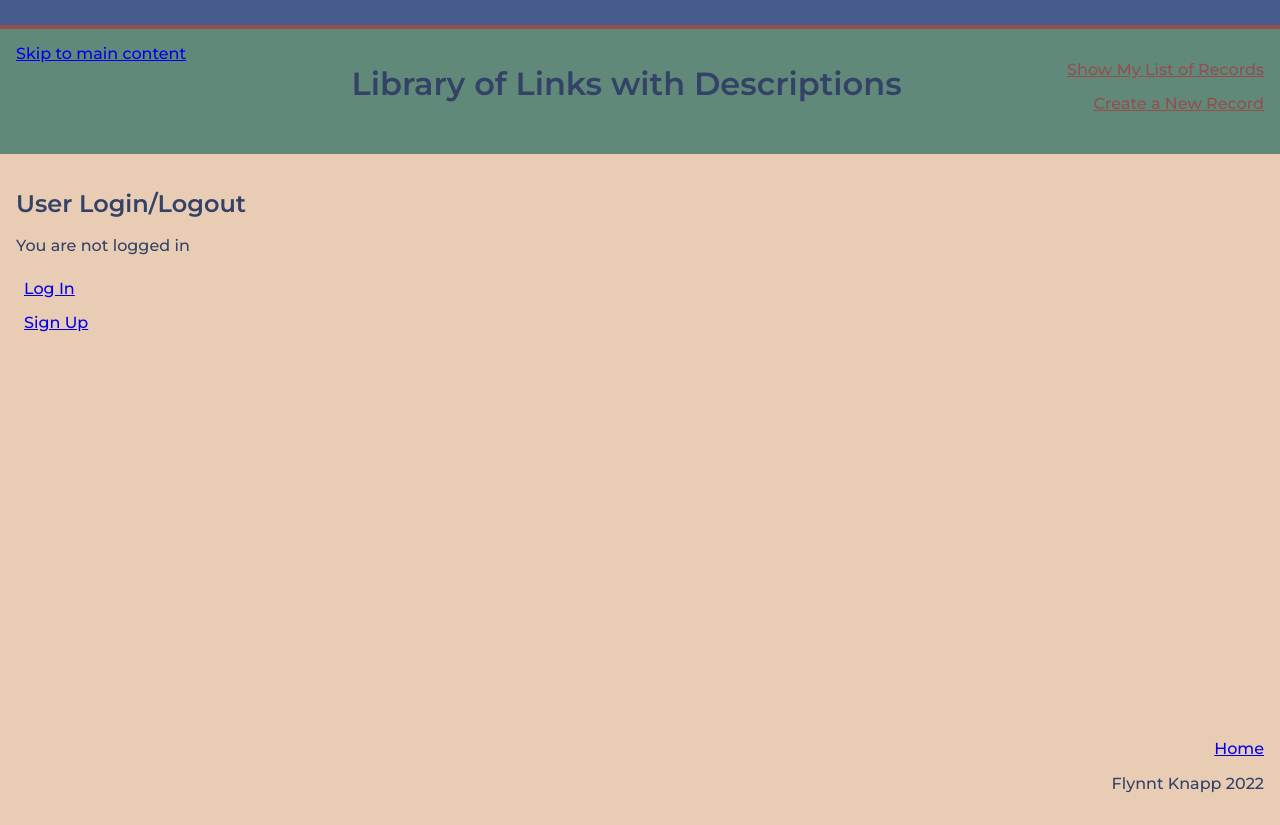
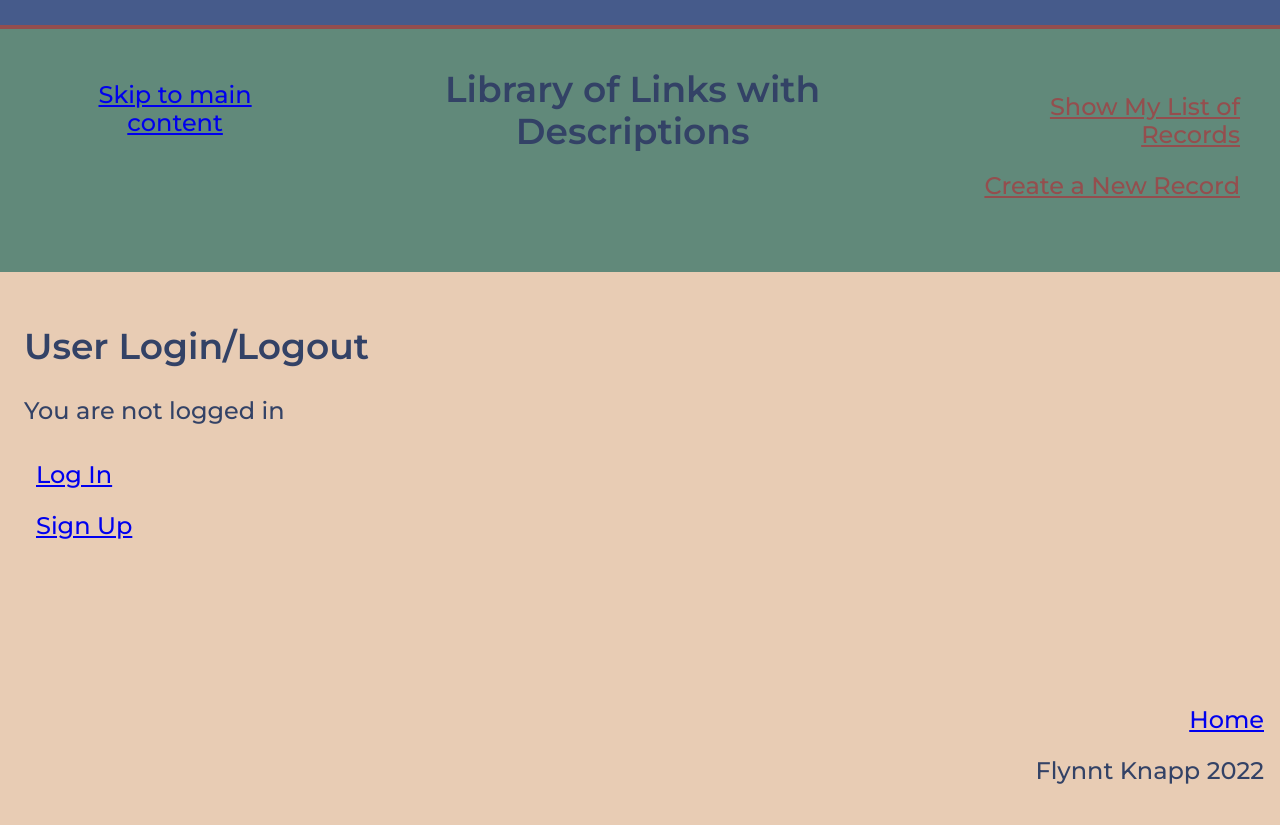
Before and after one commit to brucestull/technology-and-perceptibility, a Django app: page / in a window 1280 px wide. Run offline with Django 3.2, Linux system fonts and the light colour scheme.

Commit message:
Font sizes for elements, other than h1, are set to 24px.

```diff
--- a/static/css/style.css
+++ b/static/css/style.css
@@ -88,6 +88,18 @@ body {
     border-top: 25px solid hsla(222, 33%, 41%, 1);
 }
 
+h1 {
+    font-size: 36px;
+}
+
+button, a, p, h3, label, div.login-logout-block {
+    font-size: 24px !important;
+}
+
+input, textarea {
+    font-size: 24px;
+}
+
 /* header {
     width: 100%;
 } */
@@ -107,6 +119,10 @@ header {
     background-color: hsla(157, 17%, 46%, 1);
     border-top: .25em solid var(--header_border_brown);
     padding-bottom: .5em;
+}
+
+a.skip-to-main-content, nav {
+    padding: 1.5em;
 }
 
 div.new-link-creation > h2 {
@@ -229,7 +245,7 @@ div.new-link-creation {
 
     /* Align the page heading/title to the left. */
     h1 {
-        text-align: left;
+        text-align: center;
     }
 
     /* Align the page links to the right. */
--- a/templates/home.html
+++ b/templates/home.html
@@ -57,7 +57,7 @@
           v-bind:title="tap.url_label"
           target="_blank"
         >
-          [[ tap.url_label ]]
+          [[ tap.url_label ]] (Opens in new tab)
         </a>
         <br>
         <p>[[ tap.id ]] : [[ tap.description ]]</p>
```
